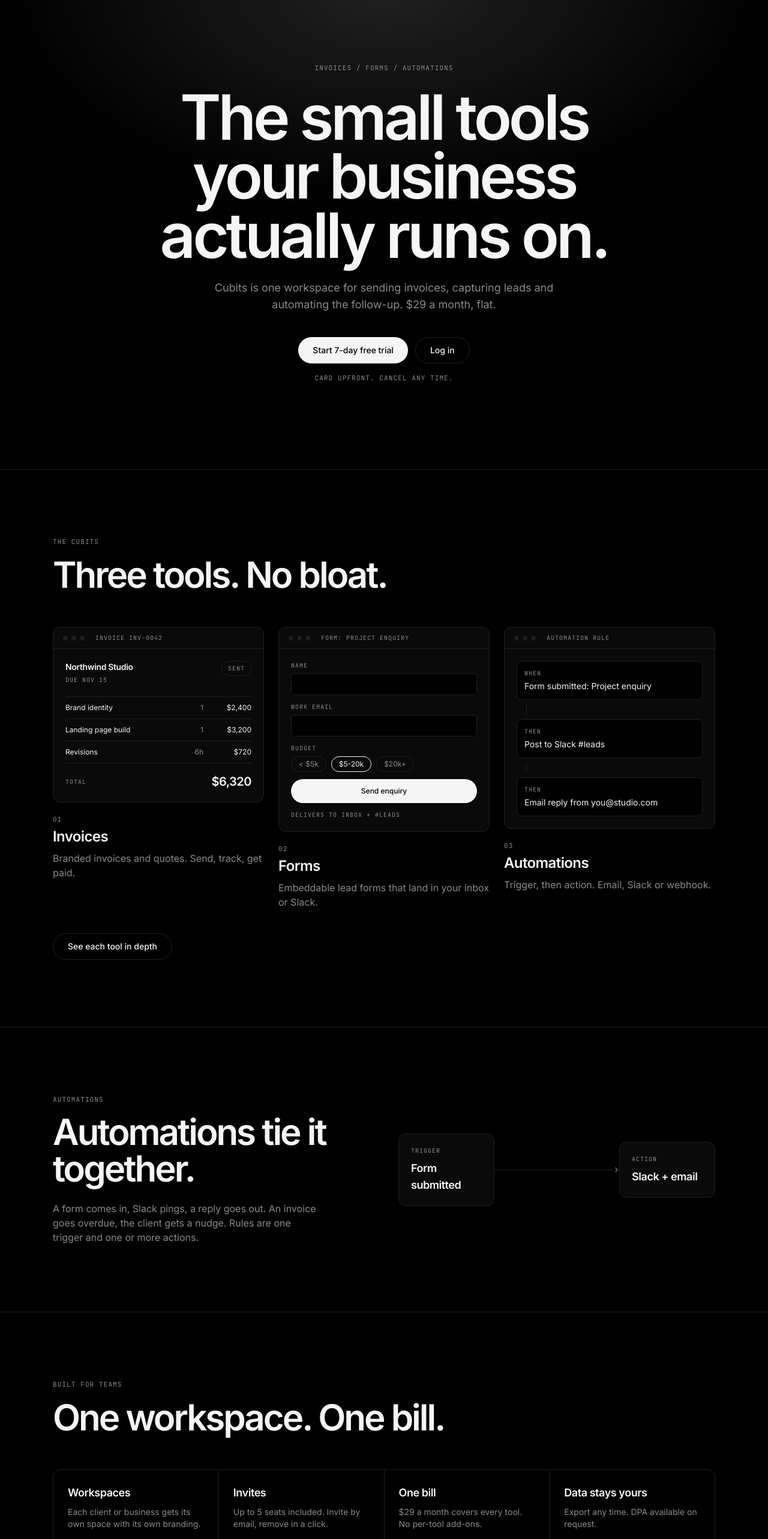
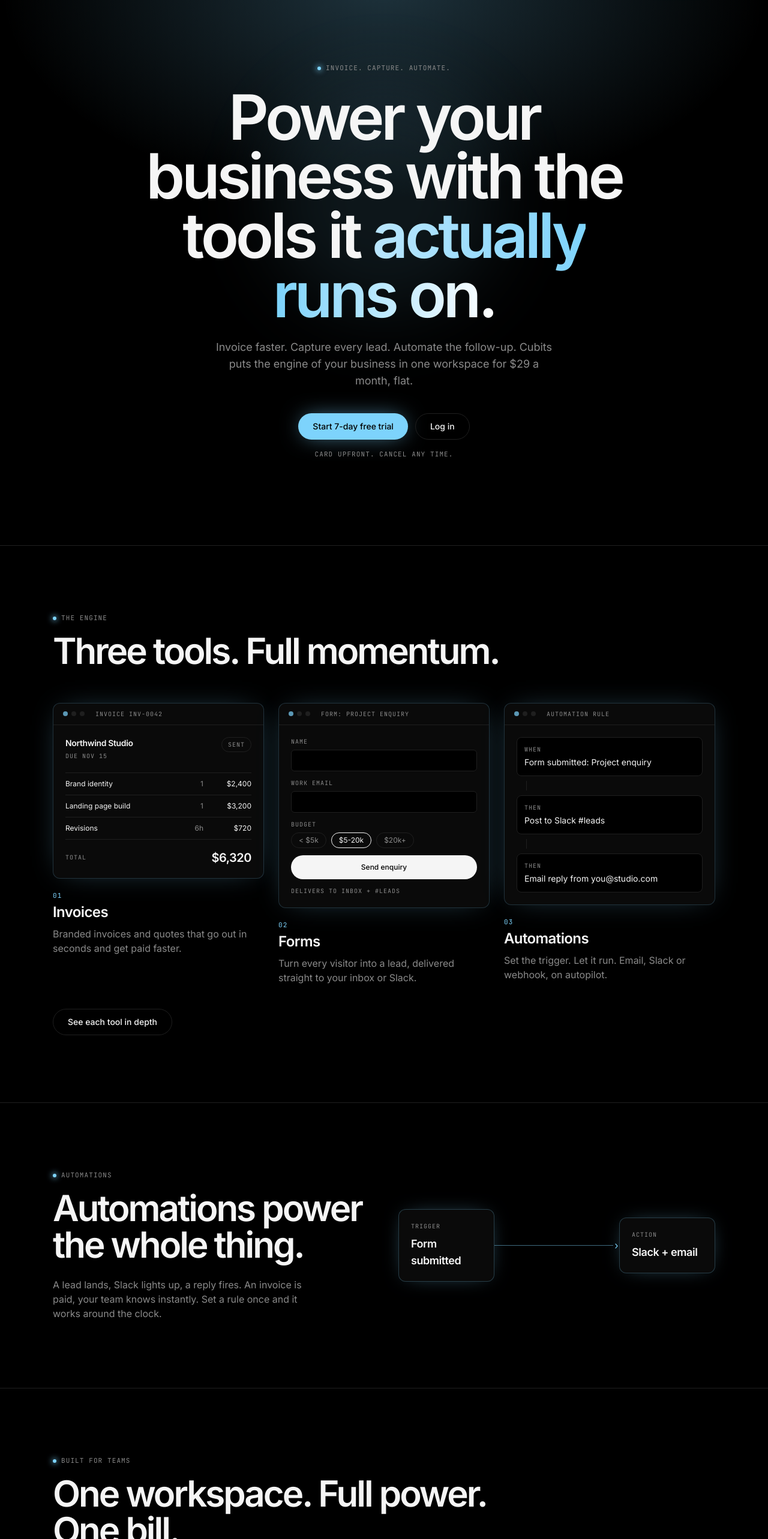
Before and after one commit to netdotx42/cubits-xyz, a Next.js app: page / in a window 1280 px wide. Shown: the part 80-2646 px from the top of the page at 60% size. Built offline with nearby package versions, Linux system fonts and the light colour scheme.

Commit message:
Marketing: stronger copy, light blue glow accents; align feature claims with the product
Co-Authored-By: Claude Sonnet 5.5 <noreply@anthropic.com>
Claude-Session: https://claude.ai/code/session_01NV4oF8zjXdF5G8yxcL6Jh6

```diff
--- a/src/app/(marketing)/contact/page.tsx
+++ b/src/app/(marketing)/contact/page.tsx
@@ -11,9 +11,9 @@ export default function Contact() {
         <div className="grid gap-12 md:grid-cols-2">
           <div>
             <Label>Contact</Label>
-            <h1 className="mt-6 text-[clamp(2.5rem,9vw,5rem)] font-semibold leading-[0.97] tracking-tighter">Book a demo or ask us anything.</h1>
+            <h1 className="mt-6 text-[clamp(2.5rem,9vw,5rem)] font-semibold leading-[0.97] tracking-tighter">Let us power your business. Book a demo or ask anything.</h1>
             <p className="mt-5 max-w-md text-mute">A real person replies, usually within one business day.</p>
-            <div className="mt-8 rounded-xl border border-line bg-panel p-5">
+            <div className="mt-8 rounded-xl border border-glow/25 bg-panel p-5 shadow-[0_0_40px_-18px_rgba(125,211,252,0.5)]">
               <Label>Your data</Label>
               <p className="mt-2 text-sm">Your data stays yours. Export it any time. A data processing agreement (DPA) is available on request.</p>
             </div>
--- a/src/app/(marketing)/cubits/page.tsx
+++ b/src/app/(marketing)/cubits/page.tsx
@@ -7,21 +7,21 @@ export const metadata: Metadata = { title: "The Cubits | Cubits", description: "
 const tools = [
   {
     id: "invoices", n: "01", name: "Invoices", mock: <InvoiceMock />,
-    lead: "Branded invoices and quotes you can send in under a minute.",
-    points: ["Your logo, colors and payment terms", "Turn an accepted quote into an invoice in one click", "Track sent, viewed and paid", "Reusable line items and client records"],
-    uses: ["A design agency sends a deposit invoice the day a quote is accepted.", "A contractor bills a monthly retainer from a saved template."],
+    lead: "Branded invoices and quotes that go out in under a minute and get you paid faster.",
+    points: ["Your logo, company details and currency on every document", "Invoices and quotes with automatic numbering", "Email to the client in one click, or print to PDF", "Track draft, sent and paid status"],
+    uses: ["A design agency emails a deposit invoice the day a project is agreed.", "A contractor bills a monthly retainer in under a minute."],
   },
   {
     id: "forms", n: "02", name: "Forms", mock: <FormMock />,
-    lead: "Lead forms you embed anywhere and route where your team already looks.",
-    points: ["Embed with one snippet or share a link", "Submissions to inbox or Slack", "Required fields, choices and file-free simple inputs", "Every submission stored and searchable"],
+    lead: "Lead forms you embed anywhere, wired straight to where your team already looks.",
+    points: ["Embed with one snippet or share a link", "Submissions to inbox or Slack", "Text, email, phone, long-text and dropdown fields", "Every submission stored in your workspace"],
     uses: ["A consultancy puts an enquiry form on its site and gets pinged in #leads.", "A studio runs a project brief form before every discovery call."],
   },
   {
     id: "automations", n: "03", name: "Automations", mock: <AutomationMock />,
-    lead: "Trigger, then action. Simple rules that remove repeat work.",
-    points: ["Triggers: form submitted, invoice sent, invoice overdue", "Actions: email, Slack message, webhook", "About 1,000 runs per workspace per month", "Run history so you can see what fired"],
-    uses: ["An overdue invoice sends the client a polite reminder after 7 days.", "A new lead posts to Slack and triggers a webhook into your CRM."],
+    lead: "Set the trigger. Pick the action. Remove repeat work for good.",
+    points: ["Triggers: form submitted, invoice created, sent or paid, plus daily and weekly schedules", "Actions: email, Slack message, webhook", "About 1,000 runs per workspace per month", "Run history so you can see what fired"],
+    uses: ["A paid invoice pings your team in Slack the moment it lands.", "A new lead posts to Slack and triggers a webhook into your CRM."],
   },
 ];
 
@@ -31,9 +31,9 @@ export default function CubitsPage() {
       <section className="mx-auto max-w-6xl px-4 pb-20 pt-20 sm:px-6 md:pt-28">
         <Label>The cubits</Label>
         <h1 className="mt-6 max-w-4xl text-[clamp(2.5rem,9vw,5.5rem)] font-semibold leading-[0.97] tracking-tighter">
-          Three tools, built to work together.
+          Three tools. <span className="bg-gradient-to-r from-glow-soft via-glow to-white bg-clip-text text-transparent">One engine.</span>
         </h1>
-        <p className="mt-5 max-w-lg text-mute">Each does one job well. Together they cover the quote-to-cash loop for a small team.</p>
+        <p className="mt-5 max-w-lg text-mute">Each does one job brilliantly. Together they power the quote-to-cash loop for a small team.</p>
       </section>
 
       {tools.map((t, idx) => (
@@ -46,7 +46,7 @@ export default function CubitsPage() {
               <ul className="mt-6 border-t border-line">
                 {t.points.map((p) => (
                   <li key={p} className="flex min-h-[44px] items-center gap-3 border-b border-line py-2 text-sm text-mute">
-                    <span aria-hidden className="text-[8px]">◼</span>{p}
+                    <span aria-hidden className="text-[8px] text-glow">◼</span>{p}
                   </li>
                 ))}
               </ul>
--- a/src/app/(marketing)/page.tsx
+++ b/src/app/(marketing)/page.tsx
@@ -11,23 +11,24 @@ const faq = [
 ];
 
 const cubits = [
-  { n: "01", name: "Invoices", text: "Branded invoices and quotes. Send, track, get paid.", mock: <InvoiceMock /> },
-  { n: "02", name: "Forms", text: "Embeddable lead forms that land in your inbox or Slack.", mock: <FormMock /> },
-  { n: "03", name: "Automations", text: "Trigger, then action. Email, Slack or webhook.", mock: <AutomationMock /> },
+  { n: "01", name: "Invoices", text: "Branded invoices and quotes that go out in seconds and get paid faster.", mock: <InvoiceMock /> },
+  { n: "02", name: "Forms", text: "Turn every visitor into a lead, delivered straight to your inbox or Slack.", mock: <FormMock /> },
+  { n: "03", name: "Automations", text: "Set the trigger. Let it run. Email, Slack or webhook, on autopilot.", mock: <AutomationMock /> },
 ];
 
 export default function Home() {
   return (
     <>
       <section className="relative">
-        <div aria-hidden className="pointer-events-none absolute inset-x-0 top-0 h-[600px] bg-[radial-gradient(ellipse_50%_60%_at_50%_0%,rgba(255,255,255,0.13),transparent)]" />
+        <div aria-hidden className="pointer-events-none absolute inset-x-0 top-0 h-[600px] bg-[radial-gradient(ellipse_50%_60%_at_50%_0%,rgba(125,211,252,0.24),transparent)]" />
+        <div aria-hidden className="pointer-events-none absolute left-1/2 top-40 h-72 w-72 -translate-x-1/2 rounded-full bg-glow/10 blur-3xl md:h-96 md:w-96" />
         <div className="relative mx-auto max-w-6xl px-4 pb-24 pt-20 text-center sm:px-6 md:pb-36 md:pt-32">
-          <Label>Invoices / Forms / Automations</Label>
+          <Label>Invoice. Capture. Automate.</Label>
           <h1 className="mx-auto mt-6 max-w-4xl text-[clamp(2.5rem,10vw,6.5rem)] font-semibold leading-[0.95] tracking-tighter">
-            The small tools your business actually runs on.
+            Power your business with the tools it <span className="bg-gradient-to-r from-glow-soft via-glow to-white bg-clip-text text-transparent">actually runs on.</span>
           </h1>
           <p className="mx-auto mt-6 max-w-xl text-base text-mute sm:text-lg">
-            Cubits is one workspace for sending invoices, capturing leads and automating the follow-up. $29 a month, flat.
+            Invoice faster. Capture every lead. Automate the follow-up. Cubits puts the engine of your business in one workspace for $29 a month, flat.
           </p>
           <div className="mt-10 flex flex-col items-stretch justify-center gap-3 sm:flex-row sm:items-center">
             <Button href="/signup">Start 7-day free trial</Button>
@@ -38,13 +39,13 @@ export default function Home() {
       </section>
 
       <Section>
-        <Label>The cubits</Label>
-        <div className="mt-4"><H2>Three tools. No bloat.</H2></div>
+        <Label>The engine</Label>
+        <div className="mt-4"><H2>Three tools. Full momentum.</H2></div>
         <div className="mt-14 grid gap-6 md:grid-cols-3">
           {cubits.map((c) => (
             <div key={c.name} className="flex flex-col">
               {c.mock}
-              <div className="mt-5 font-mono text-[11px] uppercase tracking-widest text-mute">{c.n}</div>
+              <div className="mt-5 font-mono text-[11px] uppercase tracking-widest text-glow">{c.n}</div>
               <h3 className="mt-1 text-2xl font-semibold tracking-tight">{c.name}</h3>
               <p className="mt-2 text-mute">{c.text}</p>
             </div>
@@ -57,9 +58,9 @@ export default function Home() {
         <div className="grid items-center gap-12 md:grid-cols-2">
           <div>
             <Label>Automations</Label>
-            <div className="mt-4"><H2>Automations tie it together.</H2></div>
+            <div className="mt-4"><H2>Automations power the whole thing.</H2></div>
             <p className="mt-6 max-w-md text-mute">
-              A form comes in, Slack pings, a reply goes out. An invoice goes overdue, the client gets a nudge. Rules are one trigger and one or more actions.
+              A lead lands, Slack lights up, a reply fires. An invoice is paid, your team knows instantly. Set a rule once and it works around the clock.
             </p>
           </div>
           <div className="flex flex-col items-stretch gap-0 md:flex-row md:items-center">
@@ -67,11 +68,11 @@ export default function Home() {
               <div key={l} className="contents">
                 {i === 1 && (
                   <div className="flex items-center justify-center md:flex-1">
-                    <div className="h-8 w-px bg-line md:h-px md:w-full md:min-w-[32px]" />
-                    <span aria-hidden className="hidden font-mono text-mute md:inline">›</span>
+                    <div className="h-8 w-px bg-glow/50 md:h-px md:w-full md:min-w-[32px]" />
+                    <span aria-hidden className="hidden font-mono text-glow md:inline">›</span>
                   </div>
                 )}
-                <div className="rounded-xl border border-line bg-panel p-5 md:w-40 md:shrink-0">
+                <div className="rounded-xl border border-glow/25 bg-panel p-5 shadow-[0_0_36px_-16px_rgba(125,211,252,0.6)] md:w-40 md:shrink-0">
                   <div className="font-mono text-[10px] uppercase tracking-widest text-mute">{l}</div>
                   <div className="mt-2 text-lg font-semibold tracking-tight">{t}</div>
                 </div>
@@ -83,15 +84,15 @@ export default function Home() {
 
       <Section>
         <Label>Built for teams</Label>
-        <div className="mt-4"><H2>One workspace. One bill.</H2></div>
+        <div className="mt-4"><H2>One workspace. Full power. One bill.</H2></div>
         <div className="mt-14 grid gap-px overflow-hidden rounded-xl border border-line bg-line sm:grid-cols-2 lg:grid-cols-4">
           {[
-            ["Workspaces", "Each client or business gets its own space with its own branding."],
-            ["Invites", "Up to 5 seats included. Invite by email, remove in a click."],
-            ["One bill", "$29 a month covers every tool. No per-tool add-ons."],
-            ["Data stays yours", "Export any time. DPA available on request."],
+            ["Workspaces", "Give every client or business its own space, with its own branding."],
+            ["Invites", "Bring your whole team. Five seats included, added by email in seconds."],
+            ["One bill", "$29 a month powers every tool. No per-tool add-ons."],
+            ["Data stays yours", "Your data, your control. Export any time. DPA on request."],
           ].map(([t, d]) => (
-            <div key={t} className="bg-black p-6">
+            <div key={t} className="bg-black p-6 transition-colors duration-200 hover:bg-glow/[0.04]">
               <h3 className="text-lg font-semibold tracking-tight">{t}</h3>
               <p className="mt-2 text-sm text-mute">{d}</p>
             </div>
@@ -103,8 +104,8 @@ export default function Home() {
         <div className="grid items-end gap-10 md:grid-cols-2">
           <div>
             <Label>Pricing</Label>
-            <div className="mt-4"><H2>One plan. $29 a month.</H2></div>
-            <p className="mt-6 max-w-md text-mute">Flat per workspace, up to 5 seats. Annual is $290, two months free.</p>
+            <div className="mt-4"><H2>One plan. Full power. $29 a month.</H2></div>
+            <p className="mt-6 max-w-md text-mute">Everything unlocked, flat per workspace, up to 5 seats. Annual is $290, two months free.</p>
           </div>
           <div className="md:text-right">
             <Button href="/pricing" variant="ghost">See what is included</Button>
@@ -114,7 +115,7 @@ export default function Home() {
 
       <Section>
         <Label>FAQ</Label>
-        <div className="mb-10 mt-4"><H2>Questions, answered.</H2></div>
+        <div className="mb-10 mt-4"><H2>Everything you need to know.</H2></div>
         <Faq items={faq} />
       </Section>
 
--- a/src/app/globals.css
+++ b/src/app/globals.css
@@ -5,4 +5,4 @@
 :root { color-scheme: dark; }
 html { background: #000; }
 body { background: #000; color: #f5f5f5; -webkit-font-smoothing: antialiased; }
-::selection { background: #f5f5f5; color: #000; }
+::selection { background: #7dd3fc; color: #000; }
--- a/src/components/marketing/Button.tsx
+++ b/src/components/marketing/Button.tsx
@@ -10,8 +10,8 @@ type Props = {
 const base =
   "inline-flex min-h-[44px] items-center justify-center rounded-full px-6 text-sm font-medium transition-colors duration-200";
 const variants = {
-  primary: "bg-paper text-black hover:bg-white",
-  ghost: "border border-line text-paper hover:border-mute hover:bg-panel",
+  primary: "bg-glow text-black shadow-[0_0_36px_-8px_rgba(125,211,252,0.7)] hover:bg-glow-soft hover:shadow-[0_0_44px_-6px_rgba(125,211,252,0.85)]",
+  ghost: "border border-line text-paper hover:border-glow/60 hover:bg-panel hover:text-glow-soft",
 };
 
 export function Button({ href, variant = "primary", className = "", children }: Props) {
--- a/src/components/marketing/Footer.tsx
+++ b/src/components/marketing/Footer.tsx
@@ -12,9 +12,9 @@ export function Footer() {
       <div className="mx-auto grid max-w-6xl gap-10 px-4 py-14 sm:px-6 md:grid-cols-[2fr_1fr_1fr_1fr]">
         <div>
           <div className="flex items-center gap-2 font-semibold tracking-tight">
-            <span aria-hidden className="text-[10px]">◼</span> Cubits
+            <span aria-hidden className="text-[10px] text-glow drop-shadow-[0_0_6px_rgba(125,211,252,0.8)]">◼</span> Cubits
           </div>
-          <p className="mt-3 max-w-xs text-sm text-mute">Small tools for small teams. Invoices, forms and automations in one workspace.</p>
+          <p className="mt-3 max-w-xs text-sm text-mute">Powerful tools for ambitious small teams. Invoices, forms and automations in one workspace.</p>
         </div>
         {cols.map((c) => (
           <div key={c.title}>
--- a/src/components/marketing/Mocks.tsx
+++ b/src/components/marketing/Mocks.tsx
@@ -1,8 +1,8 @@
 function Frame({ title, children }: { title: string; children: React.ReactNode }) {
   return (
-    <div className="overflow-hidden rounded-xl border border-line bg-panel">
+    <div className="overflow-hidden rounded-xl border border-glow/20 bg-panel shadow-[0_0_48px_-20px_rgba(125,211,252,0.45)] transition-shadow duration-300 hover:shadow-[0_0_56px_-14px_rgba(125,211,252,0.6)]">
       <div className="flex items-center gap-1.5 border-b border-line px-4 py-2.5">
-        <span className="h-2 w-2 rounded-full bg-line" />
+        <span className="h-2 w-2 rounded-full bg-glow/70" />
         <span className="h-2 w-2 rounded-full bg-line" />
         <span className="h-2 w-2 rounded-full bg-line" />
         <span className="ml-3 font-mono text-[10px] uppercase tracking-widest text-mute">{title}</span>
--- a/src/components/marketing/Nav.tsx
+++ b/src/components/marketing/Nav.tsx
@@ -16,7 +16,7 @@ export function Nav() {
     <header className="sticky top-0 z-50 border-b border-line bg-black/70 backdrop-blur-md">
       <div className="mx-auto flex h-14 max-w-6xl items-center justify-between px-4 sm:px-6">
         <Link href="/" className="flex min-h-[44px] items-center gap-2 text-base font-semibold tracking-tight" onClick={() => setOpen(false)}>
-          <span aria-hidden className="text-[10px]">◼</span>
+          <span aria-hidden className="text-[10px] text-glow drop-shadow-[0_0_6px_rgba(125,211,252,0.8)]">◼</span>
           Cubits
         </Link>
         <nav className="hidden items-center gap-1 md:flex" aria-label="Main">
--- a/src/components/marketing/ui.tsx
+++ b/src/components/marketing/ui.tsx
@@ -1,7 +1,12 @@
 import { Button } from "./Button";
 
 export function Label({ children, className = "" }: { children: React.ReactNode; className?: string }) {
-  return <div className={`font-mono text-[11px] uppercase tracking-widest text-mute ${className}`}>{children}</div>;
+  return (
+    <div className={`font-mono text-[11px] uppercase tracking-widest text-mute ${className}`}>
+      <span aria-hidden className="mr-2 inline-block h-1.5 w-1.5 rounded-full bg-glow align-middle shadow-[0_0_10px_2px_rgba(125,211,252,0.6)]" />
+      {children}
+    </div>
+  );
 }
 
 export function Section({ id, children, className = "" }: { id?: string; children: React.ReactNode; className?: string }) {
@@ -23,7 +28,7 @@ export function Faq({ items }: { items: { q: string; a: string }[] }) {
         <details key={i.q} className="group border-b border-line">
           <summary className="flex min-h-[56px] cursor-pointer list-none items-center justify-between gap-4 py-4 text-base tracking-tight sm:text-lg [&::-webkit-details-marker]:hidden">
             {i.q}
-            <span aria-hidden className="font-mono text-mute transition-transform duration-200 group-open:rotate-45">+</span>
+            <span aria-hidden className="font-mono text-mute transition-all duration-200 group-hover:text-glow group-open:rotate-45 group-open:text-glow">+</span>
           </summary>
           <p className="max-w-2xl pb-6 text-mute">{i.a}</p>
         </details>
@@ -34,12 +39,13 @@ export function Faq({ items }: { items: { q: string; a: string }[] }) {
 
 export function FinalCta() {
   return (
-    <section className="border-t border-line">
-      <div className="mx-auto max-w-6xl px-4 py-24 text-center sm:px-6 md:py-36">
+    <section className="relative overflow-hidden border-t border-line">
+      <div aria-hidden className="pointer-events-none absolute inset-x-0 bottom-0 h-[420px] bg-[radial-gradient(ellipse_55%_80%_at_50%_100%,rgba(125,211,252,0.20),transparent)]" />
+      <div className="relative mx-auto max-w-6xl px-4 py-24 text-center sm:px-6 md:py-36">
         <h2 className="mx-auto max-w-3xl text-[clamp(2.25rem,8vw,5rem)] font-semibold leading-[0.98] tracking-tighter">
-          Run the paperwork. Skip the tool sprawl.
+          Power up your business. <span className="bg-gradient-to-r from-glow-soft via-glow to-white bg-clip-text text-transparent">Skip the tool sprawl.</span>
         </h2>
-        <p className="mx-auto mt-6 max-w-md text-mute">7 days free. Card upfront, cancel any time.</p>
+        <p className="mx-auto mt-6 max-w-md text-mute">Try everything free for 7 days. Card upfront, cancel any time.</p>
         <div className="mt-8 flex flex-col items-stretch justify-center gap-3 sm:flex-row sm:items-center">
           <Button href="/signup">Start 7-day free trial</Button>
           <Button href="/contact" variant="ghost">Book a demo</Button>
--- a/tailwind.config.ts
+++ b/tailwind.config.ts
@@ -10,6 +10,7 @@ const config: Config = {
         line: "#1f1f1f",
         mute: "#8a8a8a",
         paper: "#f5f5f5",
+        glow: { DEFAULT: "#7dd3fc", soft: "#bae6fd", deep: "#38bdf8" },
       },
       fontFamily: {
         sans: ["var(--font-sans)", "ui-sans-serif", "system-ui", "sans-serif"],
```
Also changed, not shown: src/app/(marketing)/pricing/page.tsx (+7 -7 lines).
